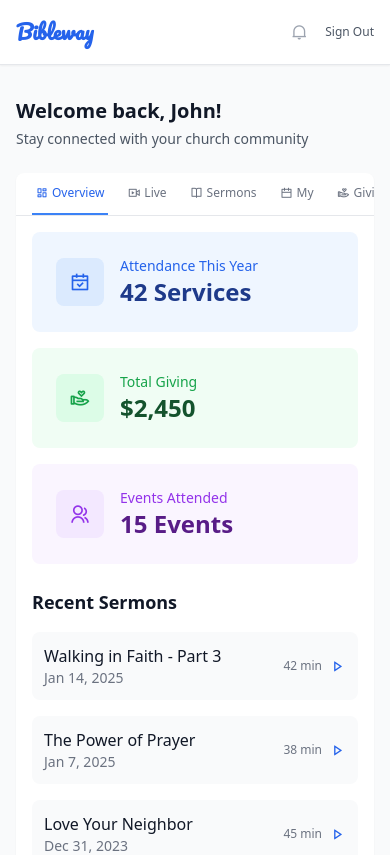
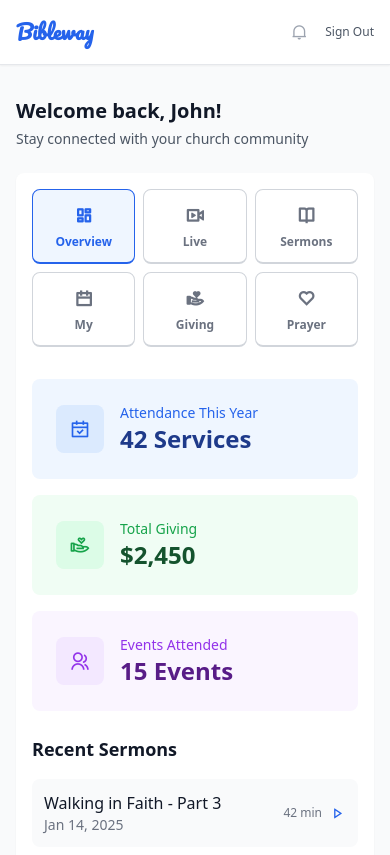
Before and after one commit to Adelodunpeter25/church-website, a React (Vite) app in the folder frontend/: page /member-dashboard in a window 390 px wide. Shown: the top 855 px of the page. Built offline with nearby package versions, Linux system fonts and the light colour scheme.

Commit message:
feat: changed member dashbaord tabs to grids on mobile

```diff
--- a/frontend/src/pages/member-dashboard/MemberDashboard.tsx
+++ b/frontend/src/pages/member-dashboard/MemberDashboard.tsx
@@ -58,8 +58,8 @@ export default function MemberDashboard() {
 
         {/* Navigation Tabs */}
         <div className="bg-white rounded-lg shadow-sm mb-6 sm:mb-8">
-          <div className="border-b border-gray-200 overflow-x-auto">
-            <nav className="flex space-x-4 sm:space-x-8 px-4 sm:px-6">
+          <div className="sm:border-b border-gray-200">
+            <nav className="grid grid-cols-3 gap-2 sm:gap-0 sm:flex sm:space-x-8 p-4 sm:px-6 sm:py-0">
               {[
                 { id: 'overview', label: 'Overview', icon: 'ri-dashboard-line' },
                 { id: 'livestream', label: 'Live Stream', icon: 'ri-live-line' },
@@ -71,15 +71,14 @@ export default function MemberDashboard() {
                 <button
                   key={tab.id}
                   onClick={() => setActiveTab(tab.id)}
-                  className={`flex items-center py-3 sm:py-4 px-1 border-b-2 font-medium text-xs sm:text-sm cursor-pointer whitespace-nowrap ${
+                  className={`flex flex-col sm:flex-row items-center justify-center sm:justify-start py-3 sm:py-4 px-1 border sm:border-0 border-b-2 rounded-lg sm:rounded-none font-semibold text-xs sm:text-sm cursor-pointer transition-colors ${
                     activeTab === tab.id
-                      ? 'border-blue-500 text-blue-600'
-                      : 'border-transparent text-gray-500 hover:text-gray-700 hover:border-gray-300'
+                      ? 'border-blue-600 text-blue-600 bg-blue-50'
+                      : 'border-gray-300 sm:border-transparent text-gray-500 hover:text-gray-700 hover:bg-gray-50 hover:border-gray-300'
                   }`}
                 >
-                  <i className={`${tab.icon} mr-1 sm:mr-2`}></i>
-                  <span className="hidden sm:inline">{tab.label}</span>
-                  <span className="sm:hidden">{tab.label.split(' ')[0]}</span>
+                  <i className={`${tab.icon} sm:mr-2 text-lg sm:text-base`}></i>
+                  <span className="mt-1 sm:mt-0 text-center">{tab.label.split(' ')[0]}</span>
                 </button>
               ))}
             </nav>
```
